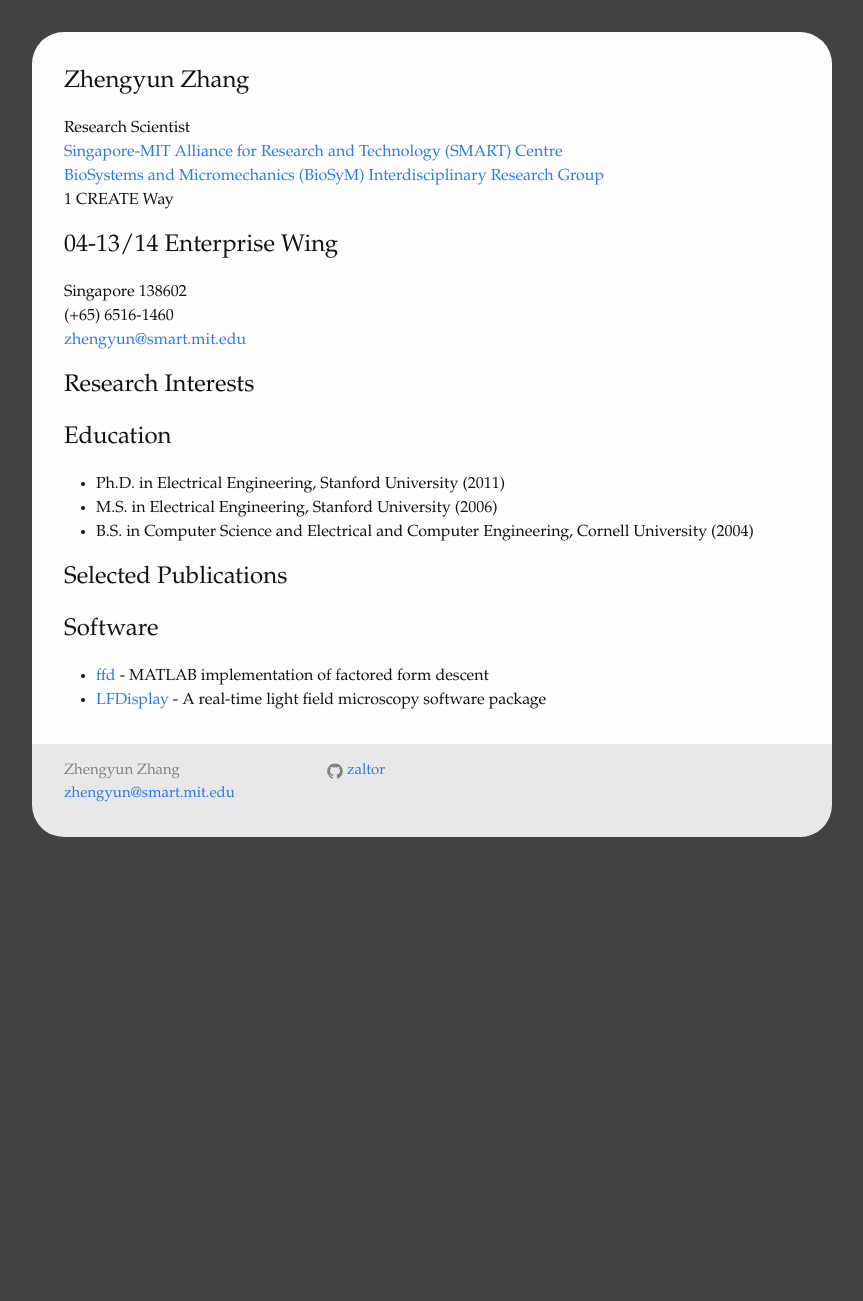
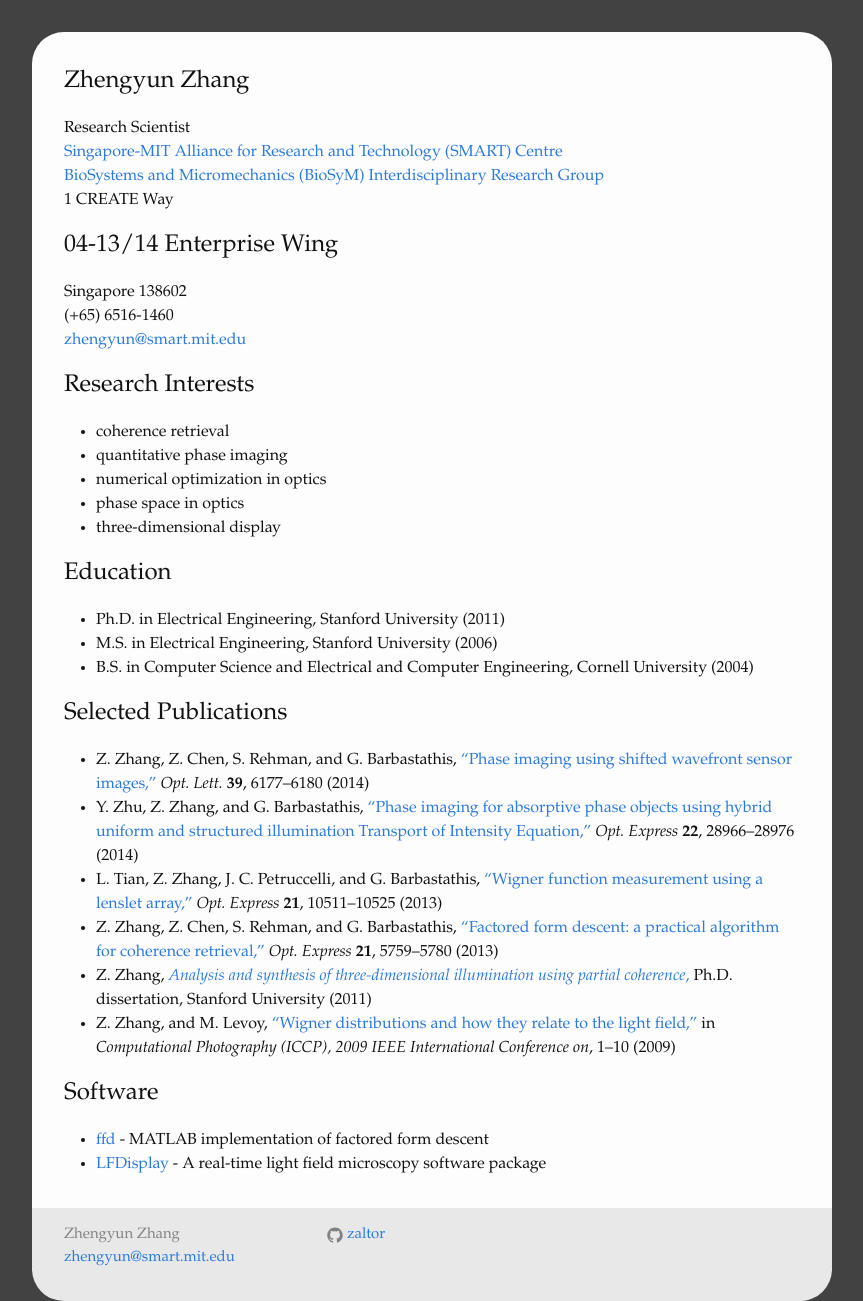
Before and after one commit to zaltor/zaltor.github.io, a Jekyll site: the page built from index.md, in a window 1280 px wide. Shown: the whole page, without its empty margins (208-1071 px from the left). Built offline with Jekyll 4.4.1, drawn with Linux system fonts in a browser that asks for light colours; before the commit the page ends 900 px from its top, so only the background shows below that.

Commit message:
adding papers and research interests

```diff
--- a/index.md
+++ b/index.md
@@ -17,6 +17,12 @@
 Research Interests
 ==================
 
+ * coherence retrieval
+ * quantitative phase imaging
+ * numerical optimization in optics
+ * phase space in optics
+ * three-dimensional display
+
 Education
 =========
 
@@ -27,6 +33,13 @@
 Selected Publications
 =====================
 
+ * Z. Zhang, Z. Chen, S. Rehman, and G. Barbastathis, ["Phase imaging using shifted wavefront sensor images,"](https://www.osapublishing.org/ol/abstract.cfm?uri=ol-39-21-6177) *Opt. Lett.* **39**, 6177--6180 (2014)
+ * Y. Zhu, Z. Zhang, and G. Barbastathis, ["Phase imaging for absorptive phase objects using hybrid uniform and structured illumination Transport of Intensity Equation,"](https://www.osapublishing.org/oe/abstract.cfm?uri=oe-22-23-28966) *Opt. Express* **22**, 28966--28976 (2014)
+ * L. Tian, Z. Zhang, J. C. Petruccelli, and G. Barbastathis, ["Wigner function measurement using a lenslet array,"](https://www.osapublishing.org/oe/abstract.cfm?uri=oe-21-9-10511) *Opt. Express* **21**, 10511--10525 (2013)
+ * Z. Zhang, Z. Chen, S. Rehman, and G. Barbastathis, ["Factored form descent: a practical algorithm for coherence retrieval,"](https://www.osapublishing.org/oe/abstract.cfm?uri=oe-21-5-5759) *Opt. Express* **21**, 5759--5780 (2013)
+ * Z. Zhang, [*Analysis and synthesis of three-dimensional illumination using partial coherence*,](http://purl.stanford.edu/vn229hj9775) Ph.D. dissertation, Stanford University (2011)
+ * Z. Zhang, and M. Levoy, ["Wigner distributions and how they relate to the light field,"](http://ieeexplore.ieee.org/stamp/stamp.jsp?tp=&arnumber=5559007&isnumber=5559002) in *Computational Photography (ICCP), 2009 IEEE International Conference on*, 1--10 (2009)
+
 Software
 ========
 
```
